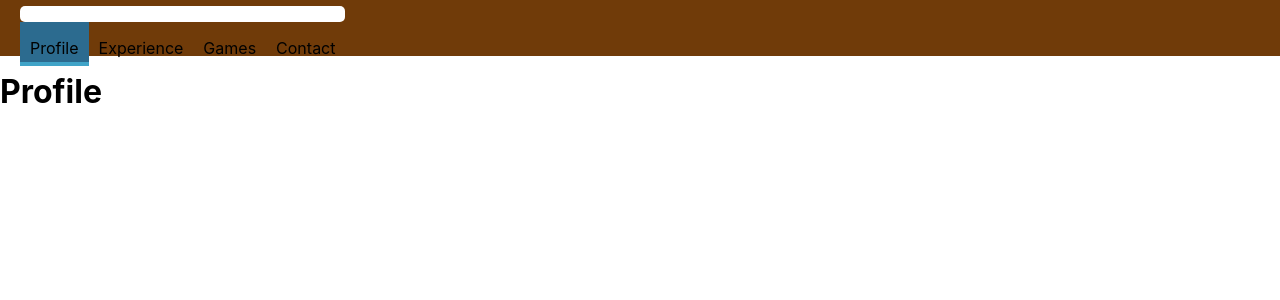
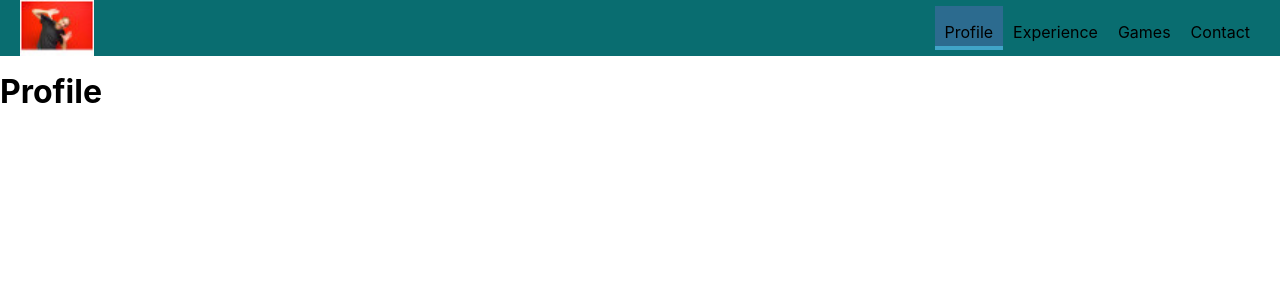
Before and after one commit to felipeLx/myProfile, a React (Create React App) app: page / in a window 1280 px wide. Shown: the top 300 px of the page. Built offline with nearby package versions, Linux system fonts and the light colour scheme.

Commit message:
second step navbar

```diff
--- a/src/App.js
+++ b/src/App.js
@@ -1,11 +1,9 @@
-import React, { Suspense, useEffect } from 'react';
+import React, { Suspense } from 'react';
 import { Route, Switch, withRouter, Redirect } from 'react-router-dom';
-import { connect } from 'react-redux';
 
 import Profile from './containers/Profile/Profile';
 import Layout from './hoc/Layout/Layout';
 import Logout from './containers/Auth/Logout/Logout';
-import * as actions from './store/actions/index';
 
 const Experience = React.lazy(() => {
   return import('./containers/Experience/Experience');
@@ -19,38 +17,18 @@ const Contact = React.lazy(() => {
   return import('./containers/Contact/Contact');
 });
 
-const Auth = React.lazy(() => {
-  return import('./containers/Auth/Auth');
-});
-
 const App = (props) => {
-  const { onTryAutoSignup } = props;
-
-  useEffect(() => {
-    onTryAutoSignup();
-  }, [onTryAutoSignup]);
 
   let routes = (
-    <Switch>
-      <Route path="/auth" render={props => <Auth {...props} />} />
-      <Route path="/" exact component={Profile} />
-      <Redirect to="/" />
-    </Switch>
-  );
-
-  if(props.isAuthenticated) {
-    routes = (
       <Switch>
         <Route path="/contact" render={props => <Contact {...props} />} />
         <Route path="/experience" render={props => <Experience {...props} />} />
         <Route path="/games" render={props => <Games {...props} />} />
         <Route path="/logout" component={Logout} />
-        <Route path="/auth" render={props => <Auth {...props} />} />
         <Route path="/" exact component={Profile} />
         <Redirect to="/" />
     </Switch>
     );
-  }
 
   return (
     <div>
@@ -63,16 +41,4 @@ const App = (props) => {
   );
 };
 
-const mapStateToProps = state => {
-  return {
-    isAuthenticated: state.auth.token !== null
-  };
-};
-
-const mapDispatchToProps = dispatch => {
-  return{
-    onTryAutoSignup: () => dispatch(actions.authCheckState())
-  };
-};
-
-export default withRouter(connect(mapStateToProps, mapDispatchToProps) (App));
+export default withRouter(App);
--- a/src/components/Picture/Picture.module.css
+++ b/src/components/Picture/Picture.module.css
@@ -1,11 +1,10 @@
 .Picture {
-    background-color: white;
-    padding: 8px;
-    height: 30%;
+    background-color: rgb(9, 109, 112);
+    height: 100%;
     box-sizing: border-box;
     border-radius: 5px;
 }
 
 .Picture img {
-    height: 30%;
+    height: 100%;
 }
--- a/src/components/navbar/toolbar/Navbar.js
+++ b/src/components/navbar/toolbar/Navbar.js
@@ -6,9 +6,11 @@ import NavigationItems from '../NavigationItems/NavigationItems';
 
 const Navbar = ( props ) => (
     <header className={classes.Navbar}>
+        <Picture />
         <div className={classes.Logo}>
-            <Picture />
+
         <nav className={classes.DesktopOnly}>
+
             <NavigationItems />
         </nav>
         </div>
--- a/src/components/navbar/toolbar/Navbar.module.css
+++ b/src/components/navbar/toolbar/Navbar.module.css
@@ -4,7 +4,7 @@
     position: fixed;
     top: 0;
     left: 0;
-    background-color: #703B09;
+    background-color: rgb(9, 109, 112);
     display: flex;
     justify-content: space-between;
     align-items: center;
```
